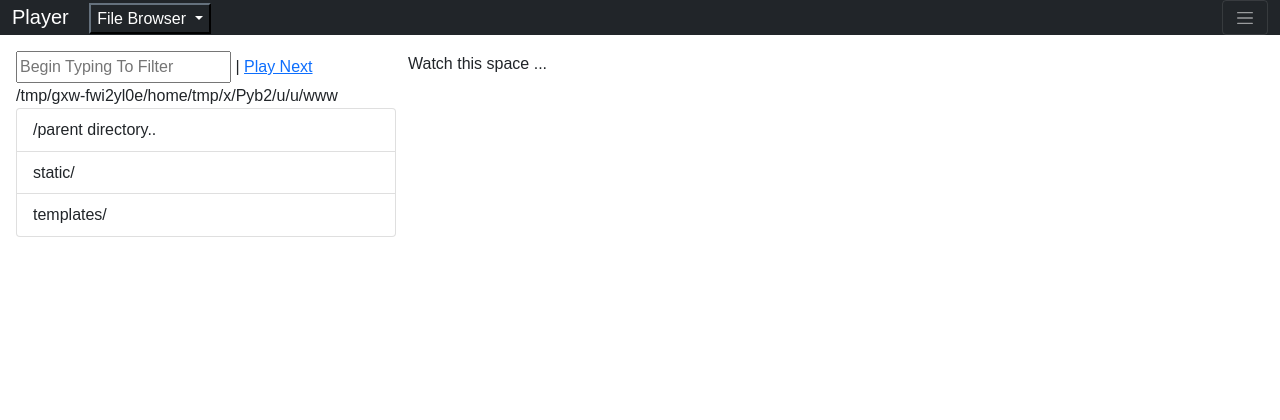
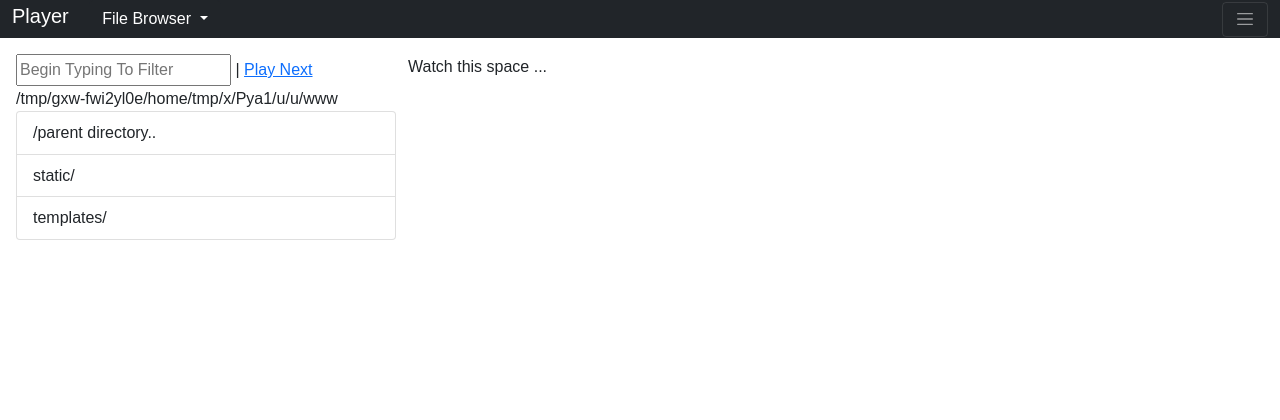
Before and after one commit to yohanswanepoel/pyflaskhtmx-mediaplayer, a Flask app: page / in a window 1280 px wide. Shown: the top 420 px of the page. Before the commit the page ends 237 px from the top, so only its background shows below. Run offline with Flask 3, Linux system fonts and the light colour scheme.

Commit message:
fixed button

```diff
--- a/templates/index.html
+++ b/templates/index.html
@@ -97,7 +97,7 @@
         <div class="container-fluid">
           <span>
             <span class="navbar-brand">Player</span>
-            <button type="button" style="outline: 0; box-shadow: none" class="btn-small btn-dark dropdown-toggle" data-bs-target="#listing-div" data-bs-toggle="collapse">
+            <button type="button" style="outline: 0; box-shadow: none" class="btn btn-dark dropdown-toggle" data-bs-target="#listing-div" data-bs-toggle="collapse">
                 <span>File Browser</span>
             </button>
           </span>
--- a/templates/showimage.html
+++ b/templates/showimage.html
@@ -9,6 +9,7 @@ hx-get="/next_file"
 hx-swap="innerHTML"
 style="max-width: 100%;  object-fit: contain"
 onload="set_active('{{ file_name }}')" src="{{ url_for('send_image', filename=image) }}">
+<br>
 <span>
 {{ image }}
 </span>
```
